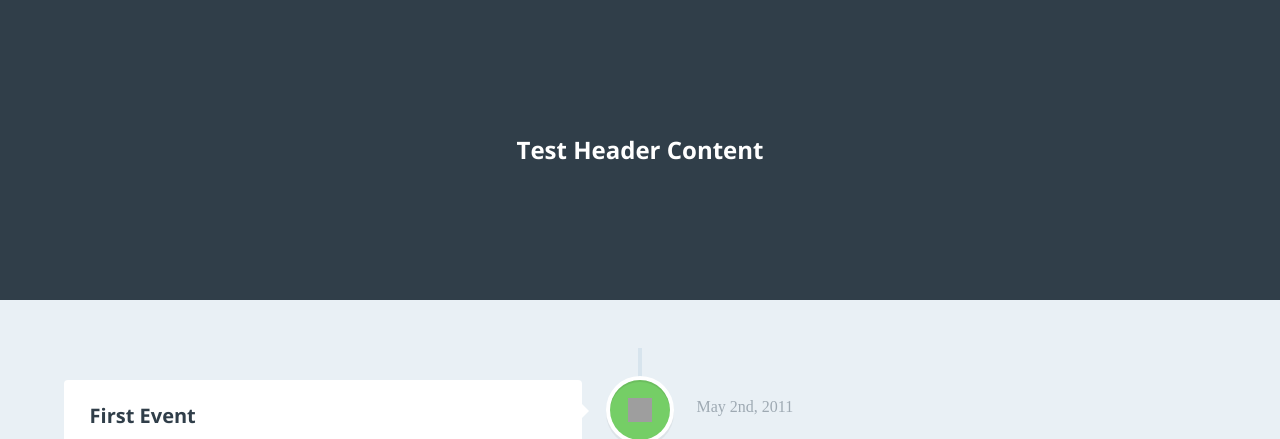
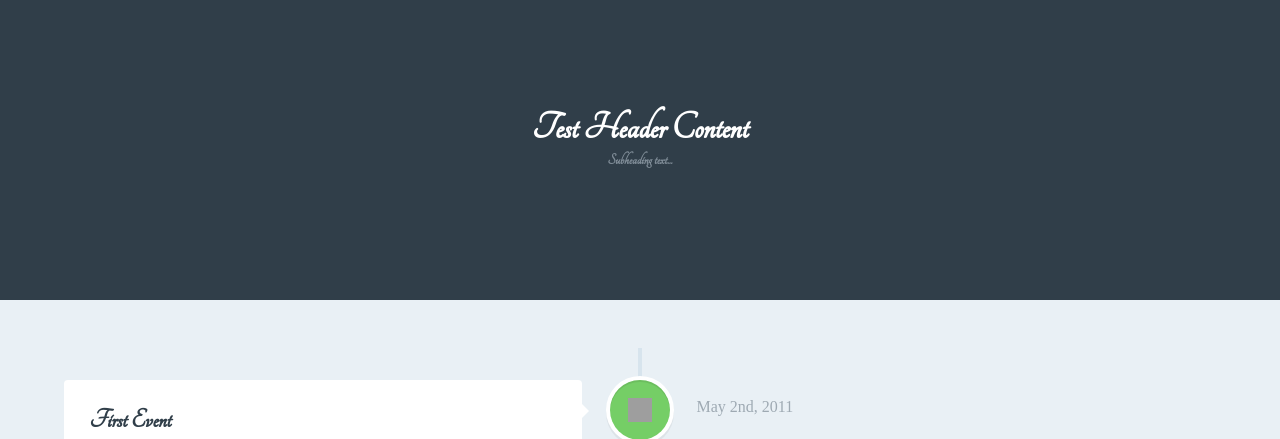
Before and after one commit to chris-meyer/vt, a plain HTML site: page index.html in a window 1280 px wide. Shown: the top 439 px of the page. Drawn offline with nearby package versions, Linux system fonts and the light colour scheme; grey boxes are pictures that could not be loaded; files whose address does not match are found by name; a web font is replaced by a local one.

Commit message:
Changed font for h1 and h2. Added subheading.

```diff
--- a/index.html
+++ b/index.html
@@ -9,6 +9,7 @@
   <script src="lib/modernizr.js" type="text/javascript"></script>
 
   <link href="http://fonts.googleapis.com/css?family=Droid+Serif|Open+Sans:400,700" rel="stylesheet" type="text/css">
+  <link href='https://fonts.googleapis.com/css?family=Tangerine' rel='stylesheet' type='text/css'>
   <link rel="stylesheet" href="styles/reset.css">
   <link rel="stylesheet prefetch" href="styles/reset-prefetch.css">
   <link rel="stylesheet" href="styles/cpstyles.css">
@@ -16,7 +17,7 @@
 <body>
 
 	<header id="timeline-header">
-		<h1>Responsive Vertical Timeline</h1>
+
 	</header>
 
 	<section id="cd-timeline" class="cd-container">
--- a/scripts/cpscripts.js
+++ b/scripts/cpscripts.js
@@ -1,5 +1,6 @@
 var headerContent = [
-  'Test Header Content'
+  'Test Header Content',
+  'Subheading text...'
 ];
 var timeLineEventIcons = [
   'https://s3-us-west-2.amazonaws.com/s.cdpn.io/148866/cd-icon-picture.svg',
@@ -8,7 +9,7 @@ var timeLineEventIcons = [
 ];
 
 function setHeader(){
-  $('#timeline-header').html('<h1>'+headerContent[0]+'</h1>');
+  $('#timeline-header').html('<div><h1>'+headerContent[0]+'</h1><h2>'+headerContent[1]+'</h2></div>');
 }
 
 function readEvents(){
--- a/styles/cpstyles.css
+++ b/styles/cpstyles.css
@@ -27,7 +27,7 @@ img {
 }
 
 h1, h2 {
-  font-family: "Open Sans", sans-serif;
+  font-family: "Tangerine", "Open Sans", sans-serif;
   font-weight: bold;
 }
 
@@ -72,8 +72,20 @@ header h1 {
   }
   header h1 {
     font-size: 24px;
-    font-size: 1.5rem;
+    font-size: 2.5rem;
   }
+}
+
+header#timeline-header > div{
+  padding-top: 4em;
+}
+
+header#timeline-header > *{
+  line-height: 2em;
+}
+
+header#timeline-header > h2 {
+
 }
 
 #cd-timeline {
@@ -93,6 +105,9 @@ header h1 {
   background: #d7e4ed;
 }
 @media only screen and (min-width: 1170px) {
+  header#timeline-header > div{
+    padding-top: 7em;
+  }
   #cd-timeline {
     margin-top: 3em;
     margin-bottom: 3em;
@@ -294,7 +309,7 @@ header h1 {
 @media only screen and (min-width: 768px) {
   .cd-timeline-content h2 {
     font-size: 20px;
-    font-size: 1.25rem;
+    font-size: 1.75rem;
   }
   .cd-timeline-content p {
     font-size: 16px;
```
